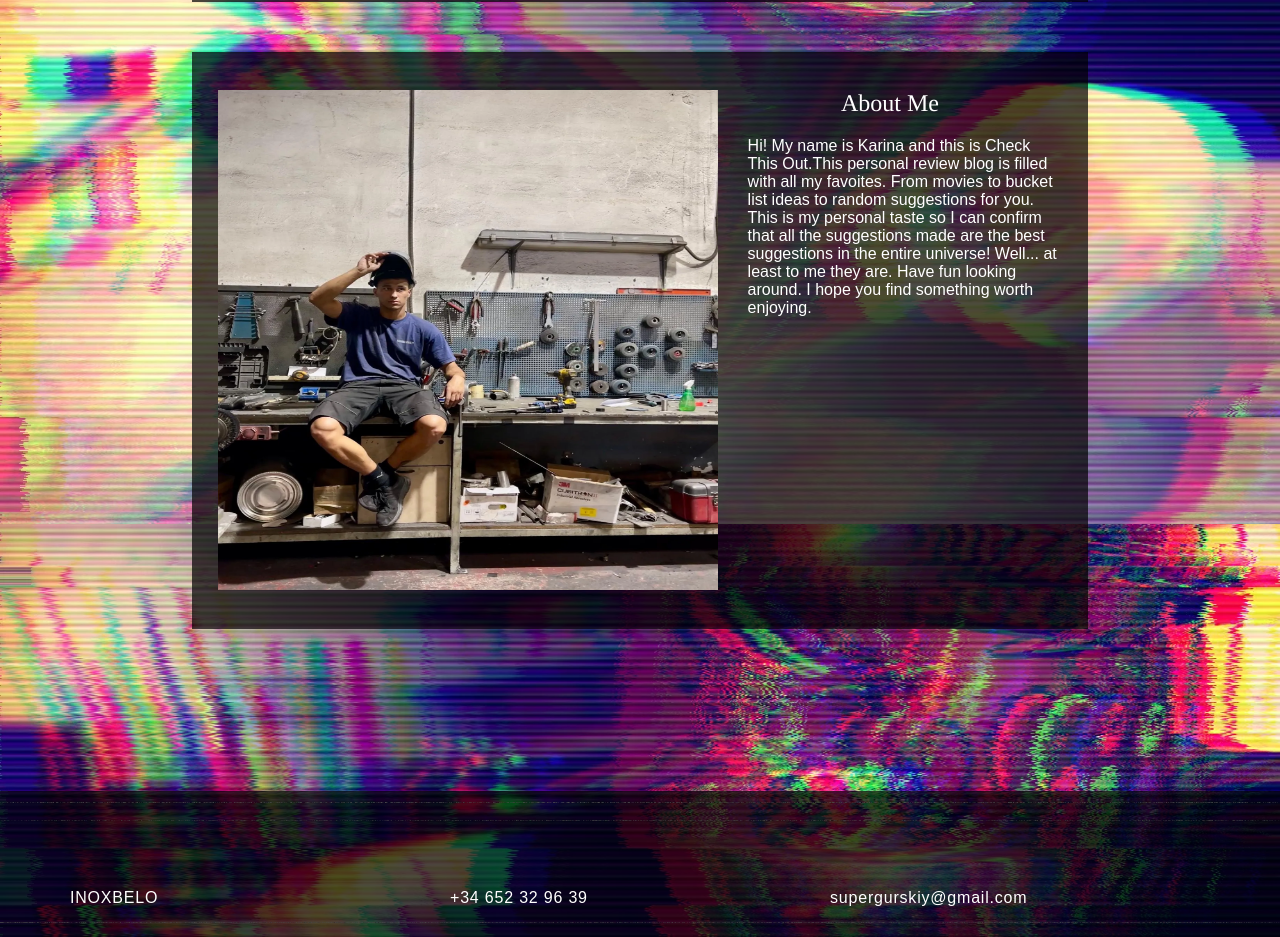
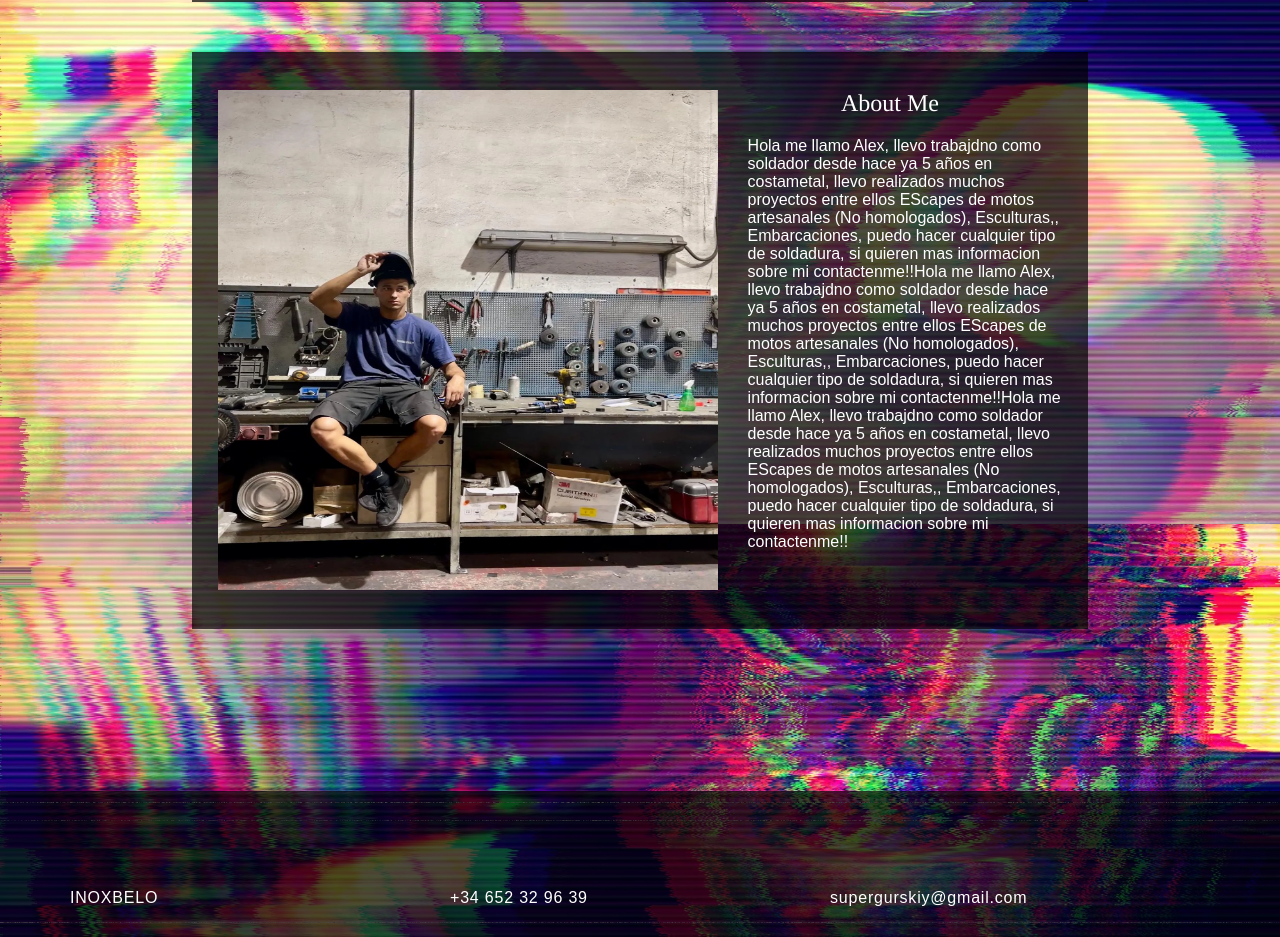
Before and after one commit to lilipops/Page-Alex-Belloti, a plain HTML site: page index.html in a window 1280 px wide. Shown: the part 2692-3629 px from the top of the page. Drawn offline with Linux system fonts and the light colour scheme; files whose address does not match are found by name.

Commit message:
Update index.html

```diff
--- a/index.html
+++ b/index.html
@@ -113,7 +113,7 @@
 
                 <div class="Sobre MI">
                     <div class="text-center"><h1>About Me</h1></div>
-                    <p class="sobremi">Hi! My name is Karina and this is Check This Out.This personal review blog is filled with all my favoites. From movies to bucket list ideas to random suggestions for you. This is my personal taste so I can confirm that all the suggestions made are the best suggestions in the entire universe! Well... at least to me they are. Have fun looking around. I hope you find something worth enjoying. </p>
+                    <p class="sobremi">Hola me llamo Alex, llevo trabajdno como soldador desde hace ya 5 años en costametal, llevo realizados muchos proyectos entre ellos EScapes de motos artesanales (No homologados), Esculturas,, Embarcaciones, puedo hacer cualquier tipo de soldadura, si quieren mas informacion sobre mi contactenme!!Hola me llamo Alex, llevo trabajdno como soldador desde hace ya 5 años en costametal, llevo realizados muchos proyectos entre ellos EScapes de motos artesanales (No homologados), Esculturas,, Embarcaciones, puedo hacer cualquier tipo de soldadura, si quieren mas informacion sobre mi contactenme!!Hola me llamo Alex, llevo trabajdno como soldador desde hace ya 5 años en costametal, llevo realizados muchos proyectos entre ellos EScapes de motos artesanales (No homologados), Esculturas,, Embarcaciones, puedo hacer cualquier tipo de soldadura, si quieren mas informacion sobre mi contactenme!! </p>
                 </div>
 
 
```
